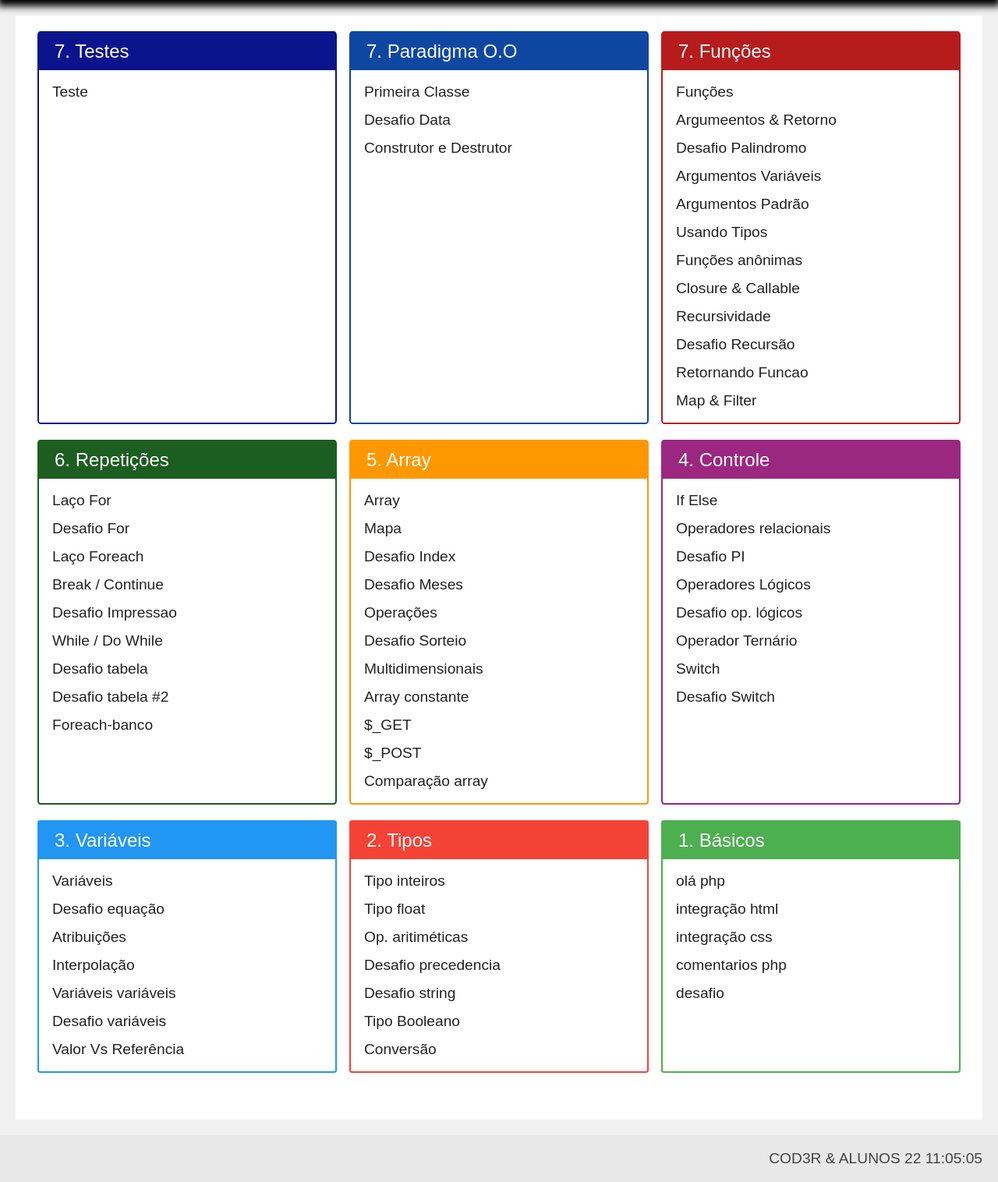
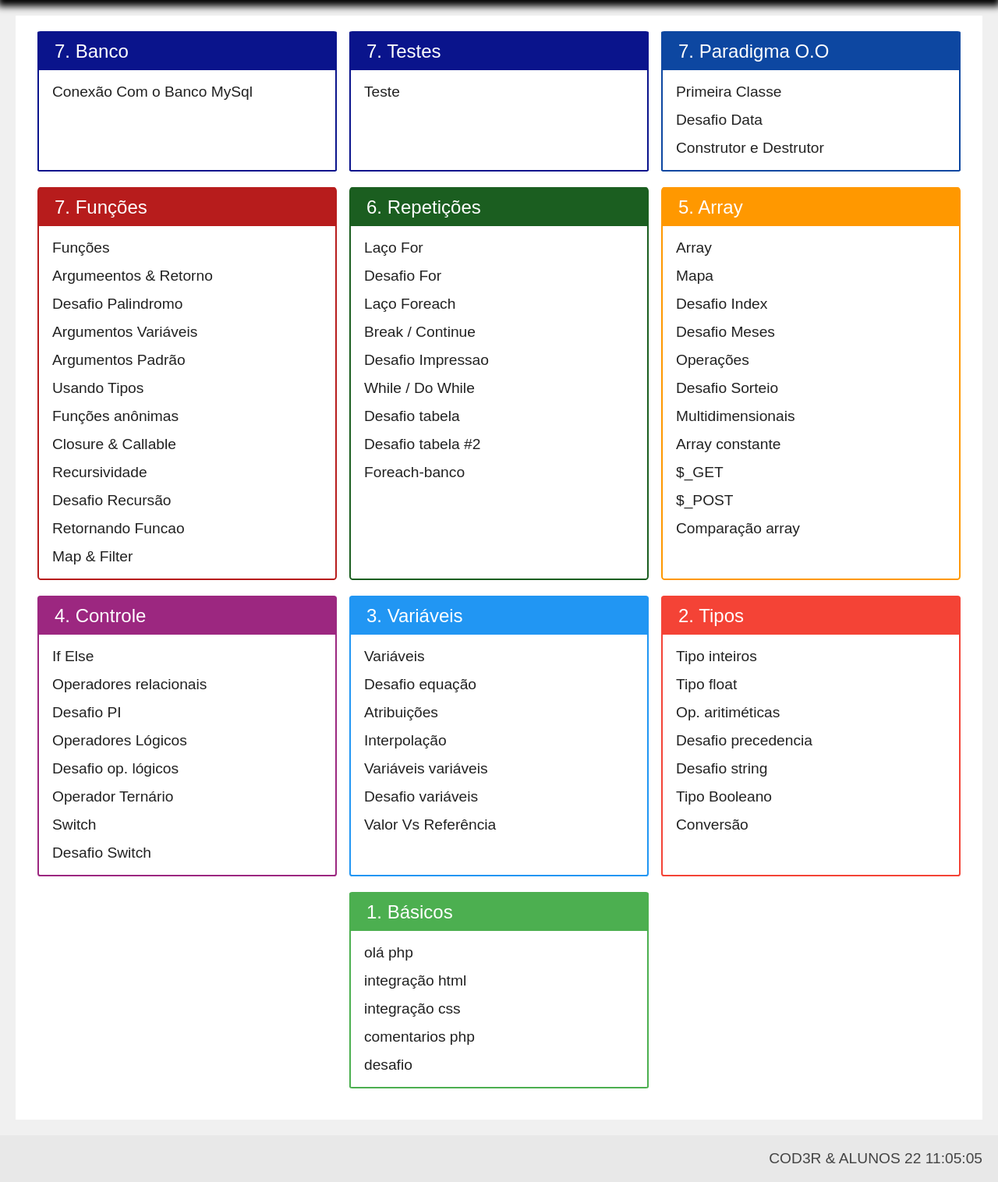
Before and after one commit to jhonisrael/curso-php, a PHP site: page / in a window 1280 px wide. Shown: the part 120-1636 px from the top of the page at 78% size. Run offline with PHP 8.4, Linux system fonts and the light colour scheme; some web fonts are replaced.

Commit message:
pasta banco

```diff
--- a/banco/conexao.php
+++ b/banco/conexao.php
@@ -6,5 +6,5 @@ $mysqli_connection = new MySQLi('localhost', 'root', '', 'teste');
 if($mysqli_connection->connect_error){
    echo "Desconectado! Erro: " . $mysqli_connection->connect_error;
 }else{
-//    echo "Conectado!";
+   // echo "Conectado!";
 }
--- a/index.php
+++ b/index.php
@@ -16,6 +16,16 @@
     <main class="principal">
     <div class="conteudo">
         <nav class="modulos">
+            <div class="modulo roxo-escuro">
+                <h3>7. Banco</h3>
+                <ul>
+                    <li>
+                        <a href="exercicio.php?dir=banco&file=conexao">
+                            Conexão Com o Banco MySql
+                        </a>
+                    </li>
+                </ul>
+            </div>
             <div class="modulo roxo-escuro">
                 <h3>7. Testes</h3>
                 <ul>
```
